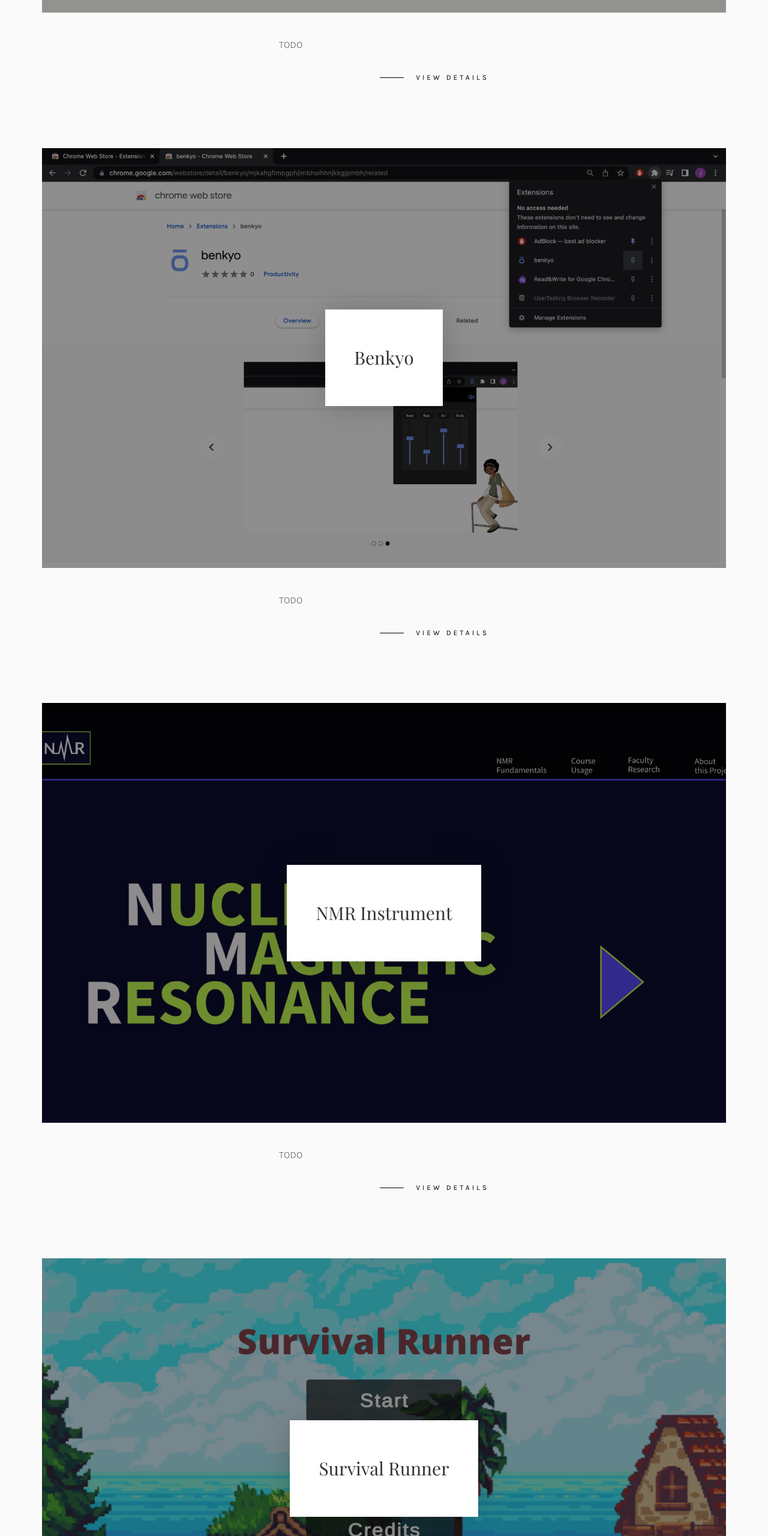
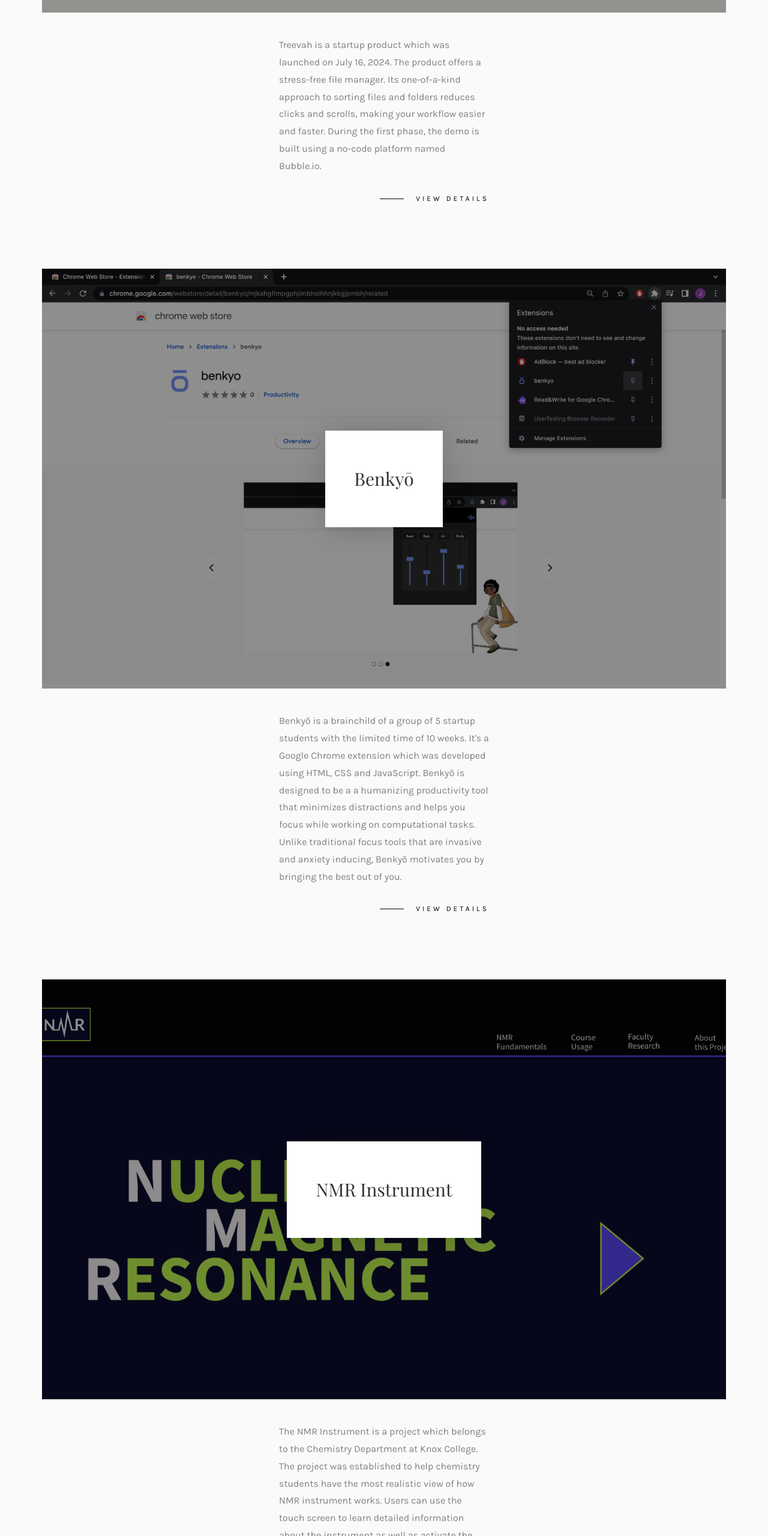
Before and after one commit to jessie-184/jessie-184.github.io, a plain HTML site: page index.html in a window 1280 px wide. Shown: the part 4609-7170 px from the top of the page at 60% size. Drawn offline with nearby package versions, Linux system fonts and the light colour scheme; files whose address does not match are found by name; a web font is replaced by a local one.

Commit message:
Complete the information of the projects & update the resume

```diff
--- a/index.html
+++ b/index.html
@@ -50,25 +50,6 @@
 
 	</head>
 	<body>
-
-	<!-- <nav id="colorlib-main-nav" role="navigation">
-		<a href="#" class="js-colorlib-nav-toggle colorlib-nav-toggle active"><i></i></a>
-		<div class="js-fullheight colorlib-table">
-			<div class="colorlib-table-cell js-fullheight">
-				<div class="row">
-					<div class="col-md-12">
-						<ul>
-							<li class="active"><a href="index.html">Home</a></li>
-							<li><a href="about.html">About</a></li>
-							<li><a href="work.html">Work</a></li>
-							<li><a href="contact.html">Contact</a></li>
-						</ul>
-					</div>
-				</div>
-			</div>
-		</div>
-	</nav> -->
-
 	<div id="colorlib-page">
 		<header>
 			<div class="container">
@@ -77,7 +58,6 @@
 						<div class="colorlib-navbar-brand">
 							<a class="colorlib-logo" href="index.html"><span>Jes</span><span>sie</span></a>
 						</div>
-						<!-- <a href="#" class="js-colorlib-nav-toggle colorlib-nav-toggle"><i></i></a> -->
 					</div>
 				</div>
 			</div>
@@ -244,7 +224,9 @@
 							</a>
 							<div class="col-md-4 col-md-offset-4">
 								<div class="desc">
-									<p>This is an e-commerce site with a login function that can differentiate between admin and customer to allow different tasks for different users. This project is a combination of MongoDB, ExpressJS, ReactJS, NodeJS, ViteJS and RESTful API.</p>
+									<p>	This is an e-commerce site with a login function that can differentiate between admin and customer to allow different tasks for different users.
+										This project is a combination of MongoDB, ExpressJS, ReactJS, NodeJS, ViteJS and RESTful API.
+									</p>
 									<p class="read"><a href="https://github.com/jessie-184/shopping_online">View details</a></p>
 								</div>
 							</div>
@@ -252,7 +234,7 @@
 					</div>
 					<div class="col-md-12">
 						<div class="work-entry animate-box">
-							<a href="https://filterfolder.bubbleapps.io/version-014dl/desktop_app" class="work-img" style="background-image: url(images/treevah.png);">
+							<a href="https://treevah.com/" class="work-img" style="background-image: url(images/treevah.png);">
 								<div class="display-t">
 									<div class="work-name">
 										<h2>Treevah</h2>
@@ -261,8 +243,11 @@
 							</a>
 							<div class="col-md-4 col-md-offset-4">
 								<div class="desc">
-									<p>TODO</p>
-									<p class="read"><a href="https://filterfolder.bubbleapps.io/version-014dl/desktop_app">View Details</a></p>
+									<p>	Treevah is a startup product which was launched on July 16, 2024. The product offers a stress-free file manager.
+										Its one-of-a-kind approach to sorting files and folders reduces clicks and scrolls, making your workflow easier and faster.
+										During the first phase, the demo is built using a no-code platform named Bubble.io.
+									</p>
+									<p class="read"><a href="https://treevah.com/">View Details</a></p>
 								</div>
 							</div>
 						</div>
@@ -272,13 +257,16 @@
 							<a href="https://github.com/Behrooz90/benkyo/tree/main" class="work-img" style="background-image: url(images/benkyo.png);">
 								<div class="display-t">
 									<div class="work-name">
-										<h2>Benkyo</h2>
+										<h2>Benkyō</h2>
 									</div>
 								</div>
 							</a>
 							<div class="col-md-4 col-md-offset-4">
 								<div class="desc">
-									<p>TODO</p>
+									<p>	Benkyō is a brainchild of a group of 5 startup students with the limited time of 10 weeks. It's a Google Chrome extension which was developed using HTML, CSS and JavaScript.
+										Benkyō is designed to be a a humanizing productivity tool that minimizes distractions and helps you focus while working on computational tasks.
+										Unlike traditional focus tools that are invasive and anxiety inducing, Benkyō motivates you by bringing the best out of you.
+									</p>
 									<p class="read"><a href="https://github.com/Behrooz90/benkyo/tree/main">View details</a></p>
 								</div>
 							</div>
@@ -295,7 +283,11 @@
 							</a>
 							<div class="col-md-4 col-md-offset-4">
 								<div class="desc">
-									<p>TODO</p>
+									<p>	The NMR Instrument is a project which belongs to the Chemistry Department at Knox College.
+										The project was established to help chemistry students have the most realistic view of how NMR instrument works.
+										Users can use the touch screen to learn detailed information about the instrument
+										as well as activate the LED lights installed inside of the instrument via the Raspberry Pi to highlight important parts involving in instrument operation.
+									</p>
 									<p class="read"><a href="https://github.com/anchao0207/NMR">View details</a></p>
 								</div>
 							</div>
@@ -312,7 +304,9 @@
 							</a>
 							<div class="col-md-4 col-md-offset-4">
 								<div class="desc">
-									<p>TODO</p>
+									<p>	Survival Runner is a 2D platform game with pixel art style design. The game was developed by a 4-member team using C# and published on Unity Play.
+										When playing, a player would have 3 lives and the mission is staying alive as long as possible while avoiding the obstacles with increasing difficulty levels.
+									</p>
 									<p class="read"><a href="https://play.unity.com/en/games/8ff7cd29-7a6b-4c47-a30d-113771d83587/survivalrunnercjss">View details</a></p>
 								</div>
 							</div>
@@ -329,7 +323,9 @@
 							</a>
 							<div class="col-md-4 col-md-offset-4">
 								<div class="desc">
-									<p>TODO</p>
+									<p>	EN-VN Translator is a product of Generative AI model by fine-tuning a pre-trained large language model on a new data set.
+										This is a Python project on Jupyter Notebook using PyTorch, NumPy and Pandas. The program received a very BLEU score after only the training wih only one epoch.
+									</p>
 									<p class="read"><a href="https://play.unity.com/en/games/8ff7cd29-7a6b-4c47-a30d-113771d83587/survivalrunnercjss">View details</a></p>
 								</div>
 							</div>
@@ -420,10 +416,15 @@
 			<div id="footer">
 				<div class="container">
 					<div class="row">
+						<div class="col-md-12 col-md-offset-0 text-center animate-box intro-heading">
+							<span>The Story of Mine</span>
+							<h2>My Journey</h2>
+						</div>
+					</div>
+					<div class="row">
 						<div class="col-md-12 col-pb-sm">
 							<div class="row">
 								<div class="col-md-12">
-									<h2 class="text-center">My Journey</h2>
 									<p>
 										It was a coincidence that I got into the technology industry. When I first entered college, I was prepared to pursue a pre-med program. However, my decision was completely changed when I took a computer science class.
 										My first computer science professor was my significant source of inspiration, sparking a passion in me that has only continued to intensify over time. As I delved into the world of coding and software development,
```
Also changed, not shown: 2 other files.
